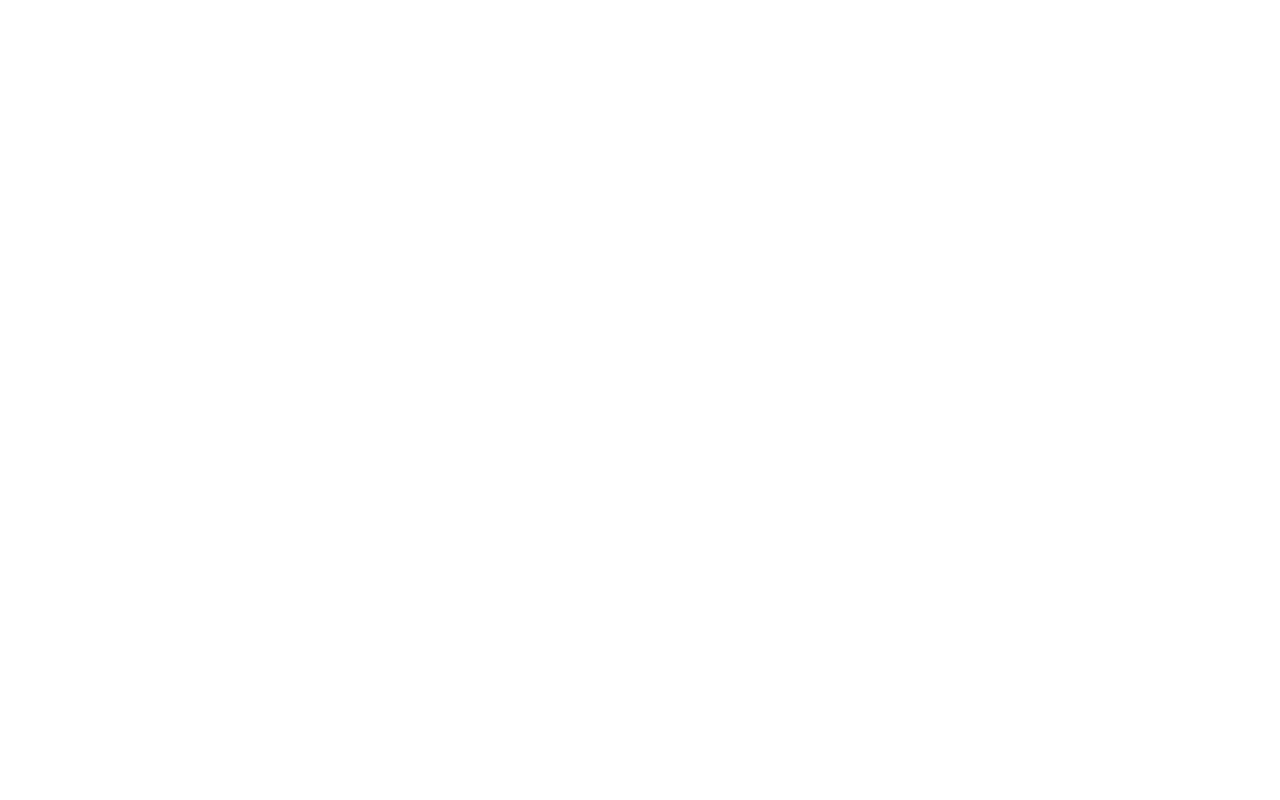
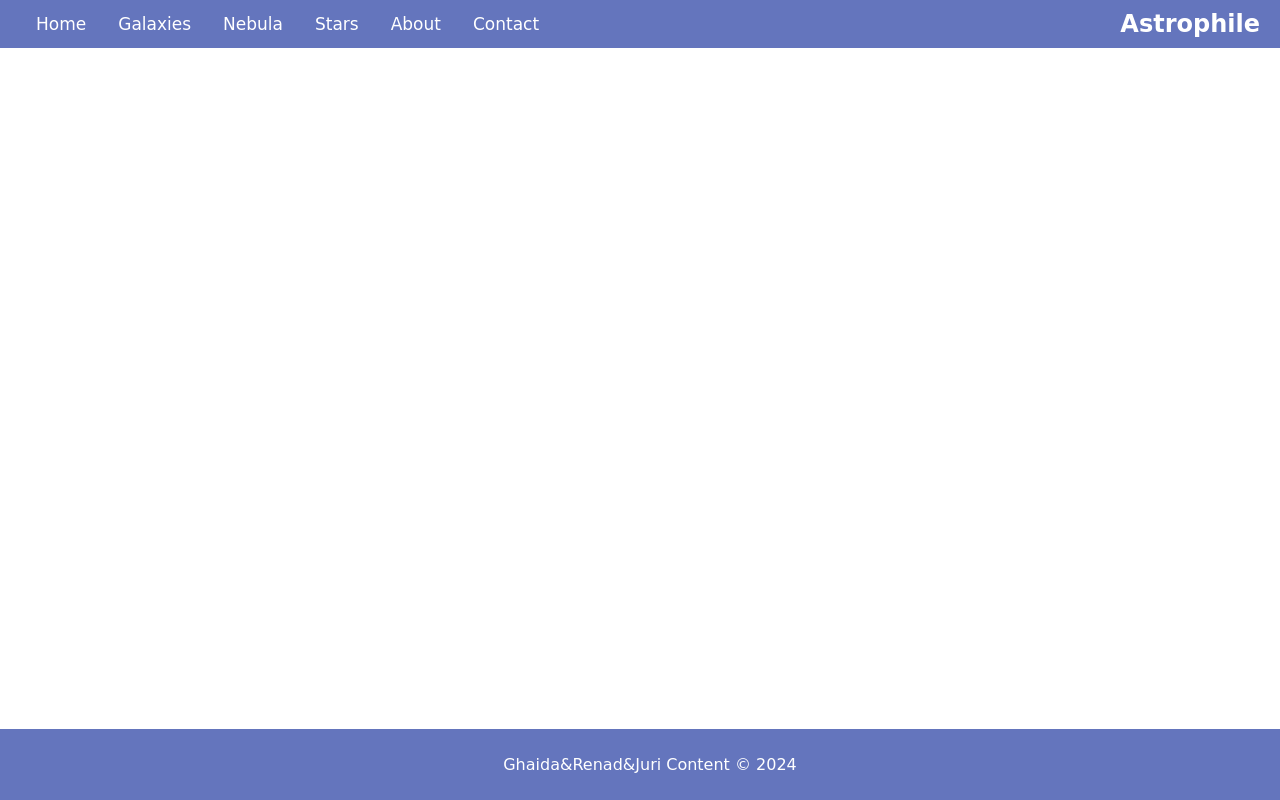
Before and after one commit to Galaxy1421/webproject, a plain HTML site: page Nebula.html in a window 1280 px wide. Drawn offline with Linux system fonts and the light colour scheme; a web font is replaced by a local one.

Commit message:
Update Nebula.html
اضفت هيدر و فوتر ووحدت الاشكال.

```diff
--- a/Nebula.html
+++ b/Nebula.html
@@ -1,6 +1,173 @@
 <!DOCTYPE html>
 <html lang="en">
+
 <head>
- <title>Nebula</title>
+    <meta charset="UTF-8">
+    <meta name="viewport" content="width=device-width, initial-scale=1.0">
+    <title>Nebula</title>
+    <style>
+        /* CSS Styles */
+        @import url('https://fonts.googleapis.com/css2?family=Short+Stack&display=swap');
+
+        body {
+            font-family: "Short Stack", cursive;
+            font-weight: 400;
+            font-style: normal;
+            margin: 0;
+            padding: 0;
+        }
+
+        .navbar {
+            background-color: #6475bd;
+            display: flex;
+            justify-content: space-between;
+            align-items: center;
+            padding: 0 20px;
+        }
+
+        .navbar h1 {
+            margin: 0;
+            font-size: 24px;
+            color: #fff;
+        }
+
+        .navbar a {
+            color: #fff;
+            padding: 14px 16px;
+            text-decoration: none;
+            font-size: 17px;
+        }
+
+        .navbar a:hover {
+            background-color: #ffffff;
+            color: black;
+        }
+
+        .nav-links {
+            display: flex;
+        }
+
+        .container {
+            max-width: 1200px;
+            margin: 0 auto;
+            padding: 20px;
+        }
+
+        .main-content {
+            display: flex;
+            flex-wrap: wrap;
+            justify-content: space-around;
+        }
+
+        .card {
+            color: #fff;
+            width: 300px;
+            margin: 20px;
+            padding: 20px;
+            border: 1px solid #ccc;
+            border-radius: 5px;
+            background-size: cover;
+            background-repeat: no-repeat;
+            background-position: center;
+        }
+
+        .footer {
+            background-color: #6475bd;
+            color: #fff;
+            text-align: center;
+            padding: 10px;
+            position: fixed;
+            width: 100%;
+            bottom: 0;
+        }
+
+        .container {
+            max-width: 1200px;
+            margin: 0 auto;
+            padding: 20px;
+        }
+
+        .main-content {
+            display: flex;
+            flex-wrap: wrap;
+            justify-content: space-around;
+        }
+
+        .card {
+            color: #fff;
+            width: 300px;
+            margin: 20px;
+            padding: 20px;
+            border: 1px solid #ccc;
+            border-radius: 5px;
+            background-size: cover;
+            background-repeat: no-repeat;
+            background-position: center;
+        }
+
+        .footer {
+            background-color: #6475bd;
+            color: #fff;
+            text-align: center;
+            padding: 10px;
+            position: fixed;
+            width: 100%;
+            bottom: 0;
+        }
+
+        .galaxies {
+            background-image: url('galaxies.gif');
+        }
+
+        .nebula {
+            background-image: url('nebula.gif');
+        }
+
+        .stars {
+            background-image: url('stars.gif');
+        }
+    </style>
 </head>
-<body></body>
+</head>
+
+<body>
+
+    <nav class="navbar">
+        <div class="nav-links">
+            <a href="#">Home</a>
+            <a href="#">Galaxies</a>
+            <a href="#">Nebula</a>
+            <a href="#">Stars</a>
+            <a href="#">About</a>
+            <a href="#">Contact</a>
+        </div>
+        <h1>Astrophile</h1>
+    </nav>
+
+    <!-- Main content of the Nebula page -->
+    <div class="container">
+        <div class="main-content">
+        </div>
+    </div>
+
+    <div class="footer">
+    </div>
+</body>
+
+</html>
+
+
+
+<div class="container">
+    <div class="main-content">
+
+    </div>
+</div>
+
+<footer class="footer">
+    <p>Ghaida&Renad&Juri Content &copy; 2024</p>
+</footer>
+
+</body>
+
+</html>
```
